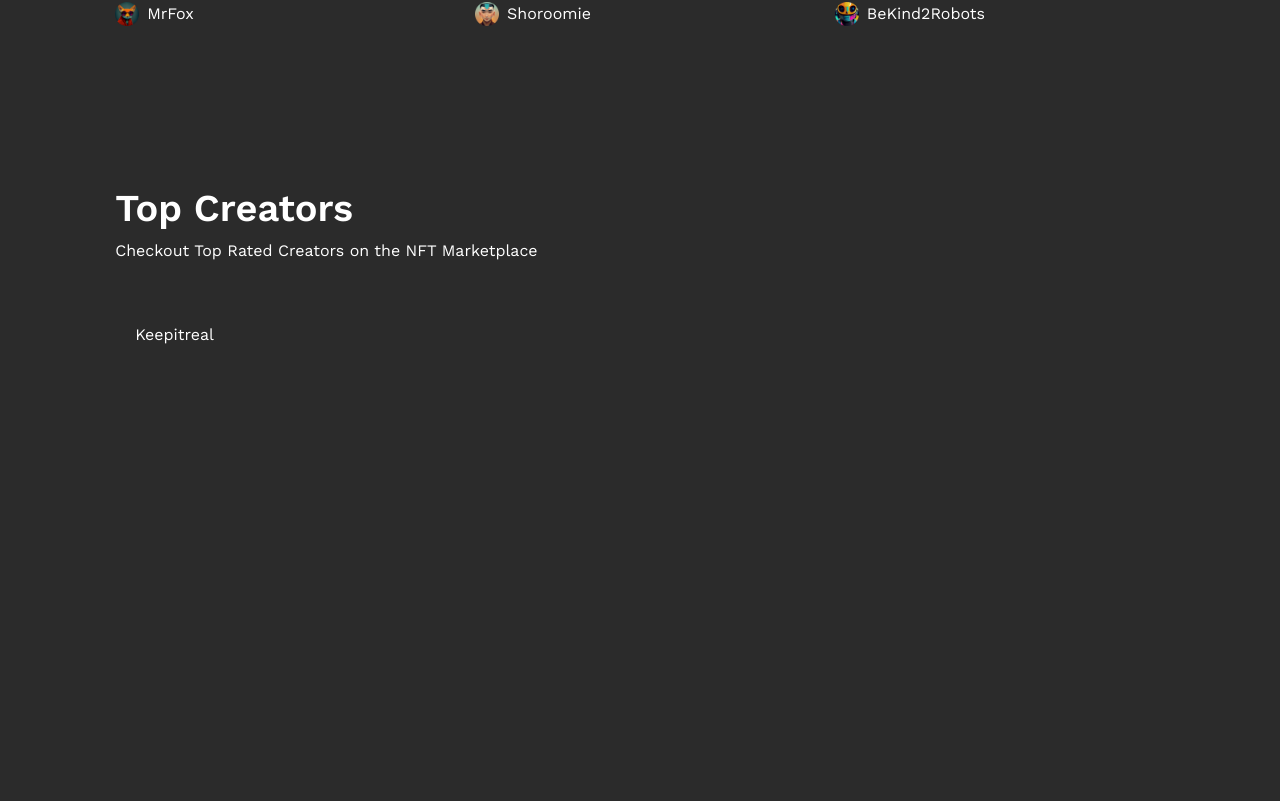
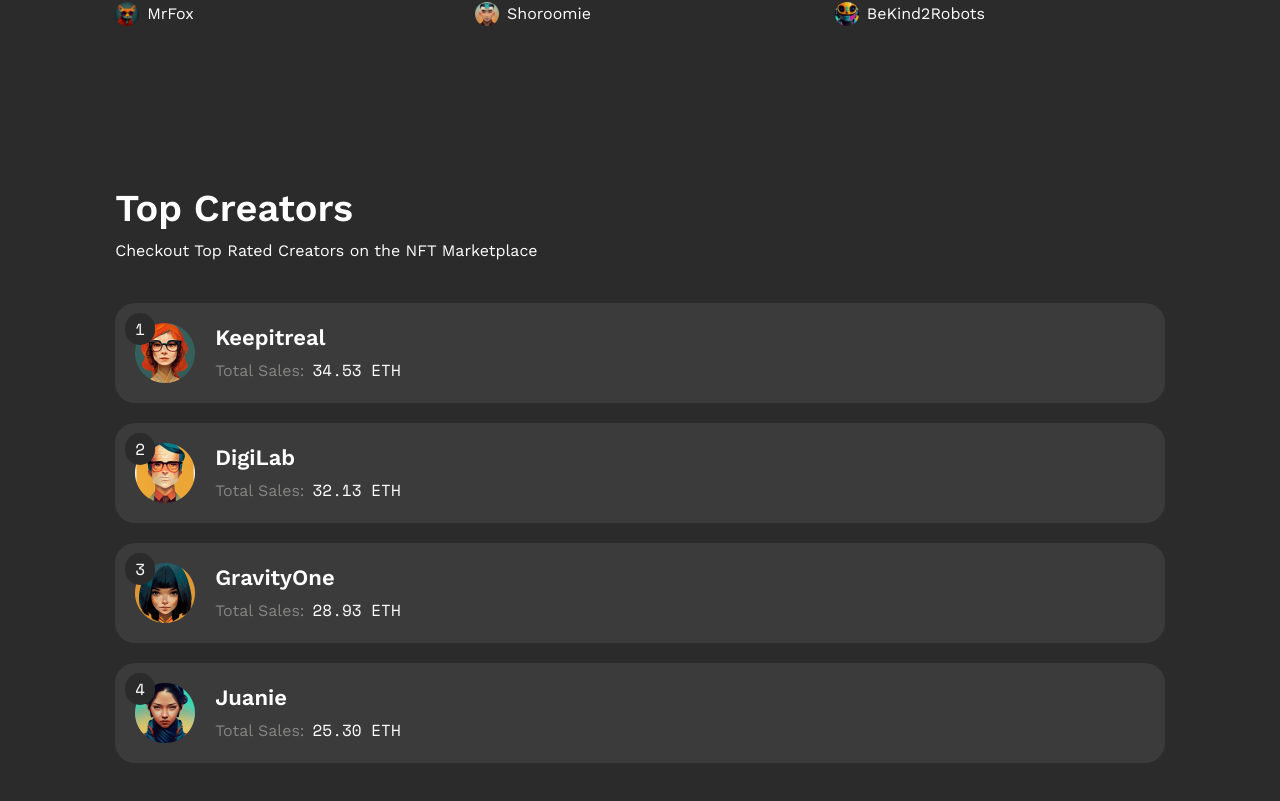
Before and after one commit to S-a-b-r/NFT_marketplace_front, a Vue app: page / in a window 1280 px wide. Shown: the part 1465-2266 px from the top of the page. Before the commit the page ends 1912 px from the top, so only its background shows below. Built offline with nearby package versions, Linux system fonts and the light colour scheme.

Commit message:
Сделал третью секцию под мобилки

```diff
--- a/src/components/CreatorItem.vue
+++ b/src/components/CreatorItem.vue
@@ -7,7 +7,22 @@ const props = defineProps({
 </script>
 
 <template>
-    <div class="p-5">
-        {{ props.user.name }}
+    <div class="p-5 bg-gray w-full rounded flex flex-nowrap gap-5">
+        <div class="relative">
+            <div class="absolute top-[-10px] left-[-10px] bg-black rounded-full
+                py-1 w-[1.875rem] text-center z-10 font-second">
+                {{ props.user.id }}
+            </div>
+            <img class="w-[3.75rem] h-[3.75rem]" :src="`/src/assets/images/avatars/${props.user.avatarUrl}.png`">
+        </div>
+        <div class="flex flex-col justify-between">
+            <h5 class="text-xl font-semibold">
+                {{ props.user.name }}
+            </h5>
+            <div>
+                <span class="text-gray-light">Total Sales:</span>
+                <span class="font-second ml-2">{{ props.user.totalSales }}</span>
+            </div>
+        </div>
     </div>
 </template>
--- a/src/components/CreatorsList.vue
+++ b/src/components/CreatorsList.vue
@@ -8,7 +8,7 @@ const props = defineProps({
 </script>
 
 <template>
-    <div class="flex">
+    <div class="flex flex-wrap gap-5">
         <CreatorItem v-for="user in props.creators"
             :key="user.id" :user="user"/>
     </div>
--- a/src/components/sections/TopCreatorsSection.vue
+++ b/src/components/sections/TopCreatorsSection.vue
@@ -3,10 +3,28 @@ import CreatorsList from '@/components/CreatorsList.vue';
 const creators = [
     {
         id: 1,
+        avatarUrl: '20',
+        name: 'Keepitreal',
+        totalSales: '34.53 ETH',
+    },
+    {
+        id: 2,
         avatarUrl: '1',
-        name: 'Keepitreal',
-        totalSales: '34.53ETH',
-    }
+        name: 'DigiLab',
+        totalSales: '32.13 ETH',
+    },
+    {
+        id: 3,
+        avatarUrl: '2',
+        name: 'GravityOne',
+        totalSales: '28.93 ETH',
+    },
+    {
+        id: 4,
+        avatarUrl: '3',
+        name: 'Juanie',
+        totalSales: '25.30 ETH',
+    },
 ]
 </script>
 
--- a/tailwind.config.js
+++ b/tailwind.config.js
@@ -29,6 +29,15 @@ module.exports = {
         '4xl': ['3.1875rem', ' 3.5rem'],
         '5xl': ['4.1875rem', '4.6rem'],
       },
+      borderRadius:{
+        'none': 0,
+        'sm': '0.125rem',
+        'md': '0.375rem',
+        'lg': '0.5rem',
+        'xl': '0.75rem',
+        DEFAULT: '1.25rem',
+        'full' : '9999px',
+      },
       container: {
         center: true,
         padding: {
```
